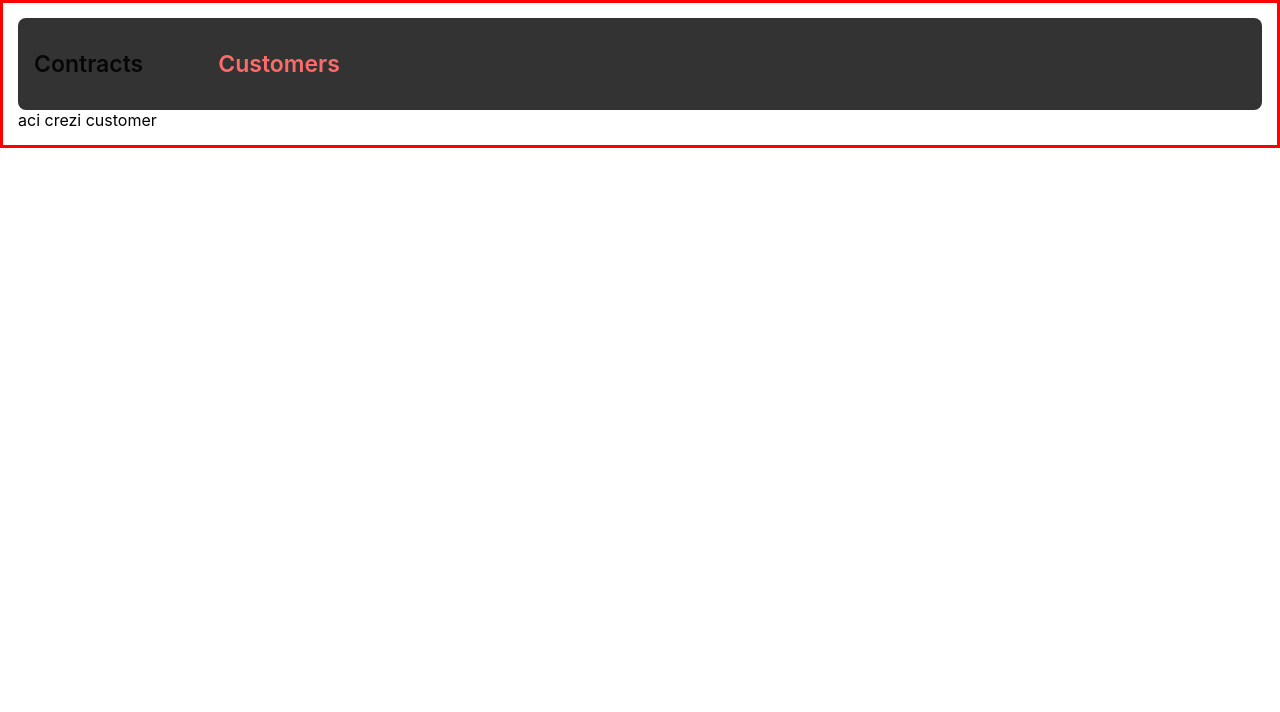
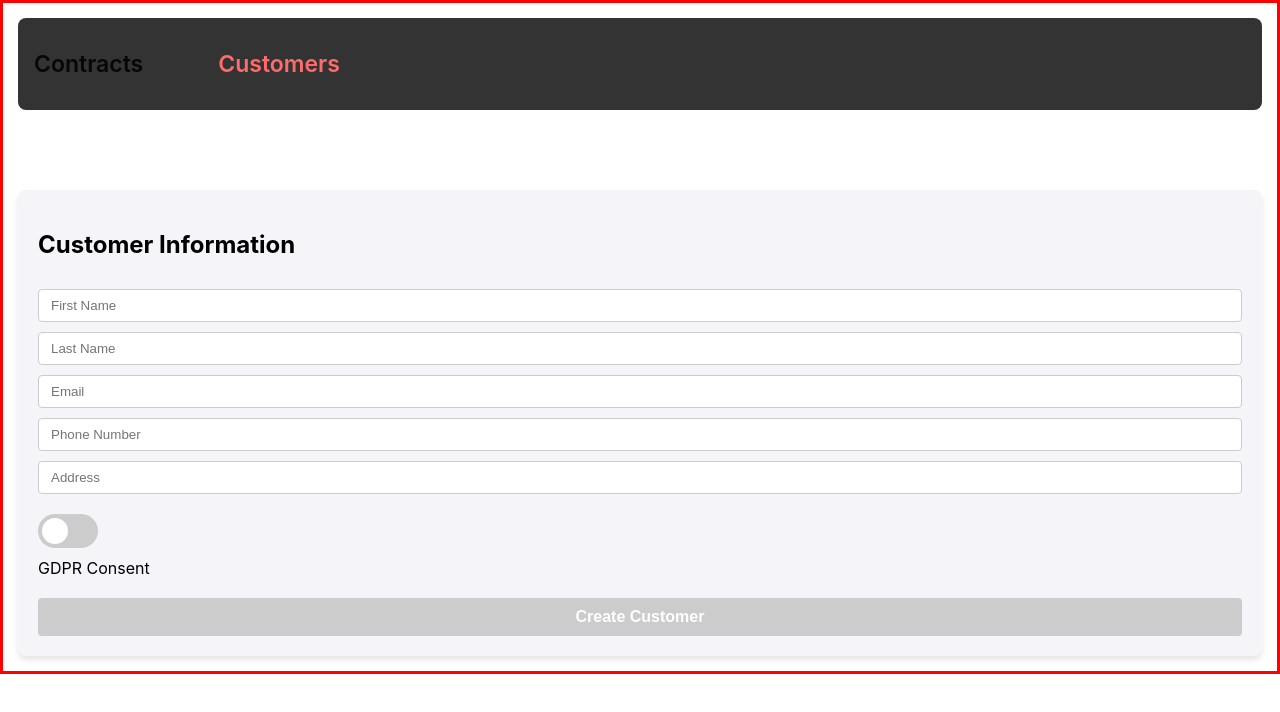
Before and after one commit to xDisx/xdisx-fe, a React (Create React App) app: page /customers/create in a window 1280 px wide. Shown: the top 712 px of the page. Built offline with nearby package versions, Linux system fonts and the light colour scheme.

Commit message:
Create customer (#5)

```diff
--- a/src/components/common/Navigation.scss
+++ b/src/components/common/Navigation.scss
@@ -27,4 +27,6 @@
             color: #FF6B6B;
         }
     }
+
+    margin-bottom: 80px;
 }
--- a/src/components/contracts/ContractsPage.scss
+++ b/src/components/contracts/ContractsPage.scss
@@ -1,6 +1,5 @@
 .contracts-container {
     border: 1px solid blue;
-    margin-top: 70px;
 }
 
 .create-button-row {
--- a/src/components/customers/CreateCustomerPage.js
+++ b/src/components/customers/CreateCustomerPage.js
@@ -1,7 +1,111 @@
-import React from "react";
+import React, { useState, useEffect } from "react";
+import { useNavigate } from "react-router-dom";
+import "./CreateCustomerPage.scss";
+import { createCustomer } from "../../services/customerService";
 
 const CreateCustomerPage = () => {
-  return <div>aci crezi customer</div>;
+  const navigate = useNavigate();
+  const [customer, setCustomer] = useState({
+    firstName: "",
+    lastName: "",
+    email: "",
+    phoneNumber: "",
+    address: "",
+  });
+
+  const [gdprConsent, setGdprConsent] = useState(false);
+  const [isFormValid, setIsFormValid] = useState(false);
+
+  useEffect(() => {
+    const checkFormValidity = () => {
+      const { firstName, lastName, email, phoneNumber, address } = customer;
+      return (
+        firstName && lastName && email && phoneNumber && address && gdprConsent
+      );
+    };
+    setIsFormValid(checkFormValidity());
+  }, [customer, gdprConsent]);
+
+  const handleInputChange = (e) => {
+    setCustomer({ ...customer, [e.target.name]: e.target.value });
+  };
+
+  const toggleGdprConsent = () => {
+    setGdprConsent(!gdprConsent);
+  };
+
+  const handleCreate = async () => {
+    const { firstName, lastName, email, phoneNumber, address } = customer;
+    if (isFormValid) {
+      try {
+        await createCustomer(firstName, lastName, email, phoneNumber, address);
+        navigate("/customers");
+      } catch (error) {
+        console.error("Failed to create customer:", error);
+      }
+    }
+  };
+
+  return (
+    <div className="create-customer-container">
+      <div className="customer-info">
+        <h2>Customer Information</h2>
+        <input
+          type="text"
+          name="firstName"
+          placeholder="First Name"
+          value={customer.firstName}
+          onChange={handleInputChange}
+        />
+        <input
+          type="text"
+          name="lastName"
+          placeholder="Last Name"
+          value={customer.lastName}
+          onChange={handleInputChange}
+        />
+        <input
+          type="email"
+          name="email"
+          placeholder="Email"
+          value={customer.email}
+          onChange={handleInputChange}
+        />
+        <input
+          type="tel"
+          name="phoneNumber"
+          placeholder="Phone Number"
+          value={customer.phoneNumber}
+          onChange={handleInputChange}
+        />
+        <input
+          type="text"
+          name="address"
+          placeholder="Address"
+          value={customer.address}
+          onChange={handleInputChange}
+        />
+      </div>
+      <div className="gdpr-consent">
+        <label className="toggle-switch">
+          <input
+            type="checkbox"
+            checked={gdprConsent}
+            onChange={toggleGdprConsent}
+          />
+          <span className="slider round"></span>
+        </label>
+        GDPR Consent
+      </div>
+      <button
+        onClick={handleCreate}
+        className="create-button"
+        disabled={!isFormValid}
+      >
+        Create Customer
+      </button>
+    </div>
+  );
 };
 
 export default CreateCustomerPage;
--- /dev/null
+++ b/src/components/customers/CreateCustomerPage.scss
@@ -0,0 +1,94 @@
+.create-customer-container {
+    display: flex;
+    flex-direction: column;
+    padding: 20px;
+    gap: 20px;
+    background-color: #f4f4f9;
+    border-radius: 8px;
+    box-shadow: 0 4px 6px rgba(0, 0, 0, 0.1);
+
+    .customer-info,
+    .gdpr-consent {
+        display: flex;
+        flex-direction: column;
+        gap: 10px;
+    }
+
+    input {
+        padding: 8px 12px;
+        border: 1px solid #ccc;
+        border-radius: 4px;
+
+        &:focus {
+            border-color: #0056b3;
+            outline: none;
+        }
+    }
+
+         .toggle-switch {
+             position: relative;
+             display: inline-block;
+             width: 60px;
+             height: 34px;
+
+             & input {
+                 opacity: 0;
+                 width: 0;
+                 height: 0;
+             }
+
+             .slider {
+                 position: absolute;
+                 cursor: pointer;
+                 top: 0;
+                 left: 0;
+                 right: 0;
+                 bottom: 0;
+                 background-color: #ccc;
+                 transition: .4s;
+                 border-radius: 34px;
+
+                 &:before {
+                     position: absolute;
+                     content: "";
+                     height: 26px;
+                     width: 26px;
+                     left: 4px;
+                     bottom: 4px;
+                     background-color: white;
+                     transition: .4s;
+                     border-radius: 50%;
+                 }
+             }
+
+             input:checked+.slider {
+                 background-color: #2196F3;
+             }
+
+             input:focus+.slider {
+                 box-shadow: 0 0 1px #2196F3;
+             }
+
+             input:checked+.slider:before {
+                 transform: translateX(26px);
+             }
+         }
+
+    .create-button {
+        padding: 10px 15px;
+        background-color: #007bff;
+        color: white;
+        border: none;
+        border-radius: 4px;
+        cursor: pointer;
+        transition: background-color 0.3s;
+
+        &:hover {
+            background-color: #0056b3;
+        }
+                 &:disabled {
+                     background-color: #cccccc;
+                     cursor: not-allowed;
+                 }
+    }
+}
--- a/src/components/customers/CustomersPage.scss
+++ b/src/components/customers/CustomersPage.scss
@@ -1,6 +1,5 @@
 .customers-container {
     border: 1px solid blue;
-    margin-top: 70px;
 }
 
 .create-button-row {
--- a/src/components/customers/CustomersTable.js
+++ b/src/components/customers/CustomersTable.js
@@ -12,7 +12,8 @@ const CustomersTable = ({ customers, serviceUnavailableMessage }) => {
         <thead>
           <tr>
             <th>ID</th>
-            <th>Type</th>
+            <th>Name</th>
+            <th>Email</th>
             <th>Created</th>
           </tr>
         </thead>
@@ -20,7 +21,10 @@ const CustomersTable = ({ customers, serviceUnavailableMessage }) => {
           {customers.map((customer) => (
             <tr key={customer.id}>
               <td>{customer.id}</td>
-              <td>{customer.customerType}</td>
+              <td>
+                {customer.firstName} {customer.lastName}
+              </td>
+              <td>{customer.email}</td>
               <td>{customer.created}</td>
             </tr>
           ))}
--- a/src/services/customerService.js
+++ b/src/services/customerService.js
@@ -1,7 +1,19 @@
 import customerApiClient from "../utils/customerApiClient";
 
-export function createCustomer(customerType) {
-  return customerApiClient.post("/customer", { customerType });
+export function createCustomer(
+  firstName,
+  lastName,
+  email,
+  phoneNumber,
+  address
+) {
+  return customerApiClient.post("/customer", {
+    firstName,
+    lastName,
+    email,
+    phoneNumber,
+    address,
+  });
 }
 
 export const getCustomers = () => {
```
